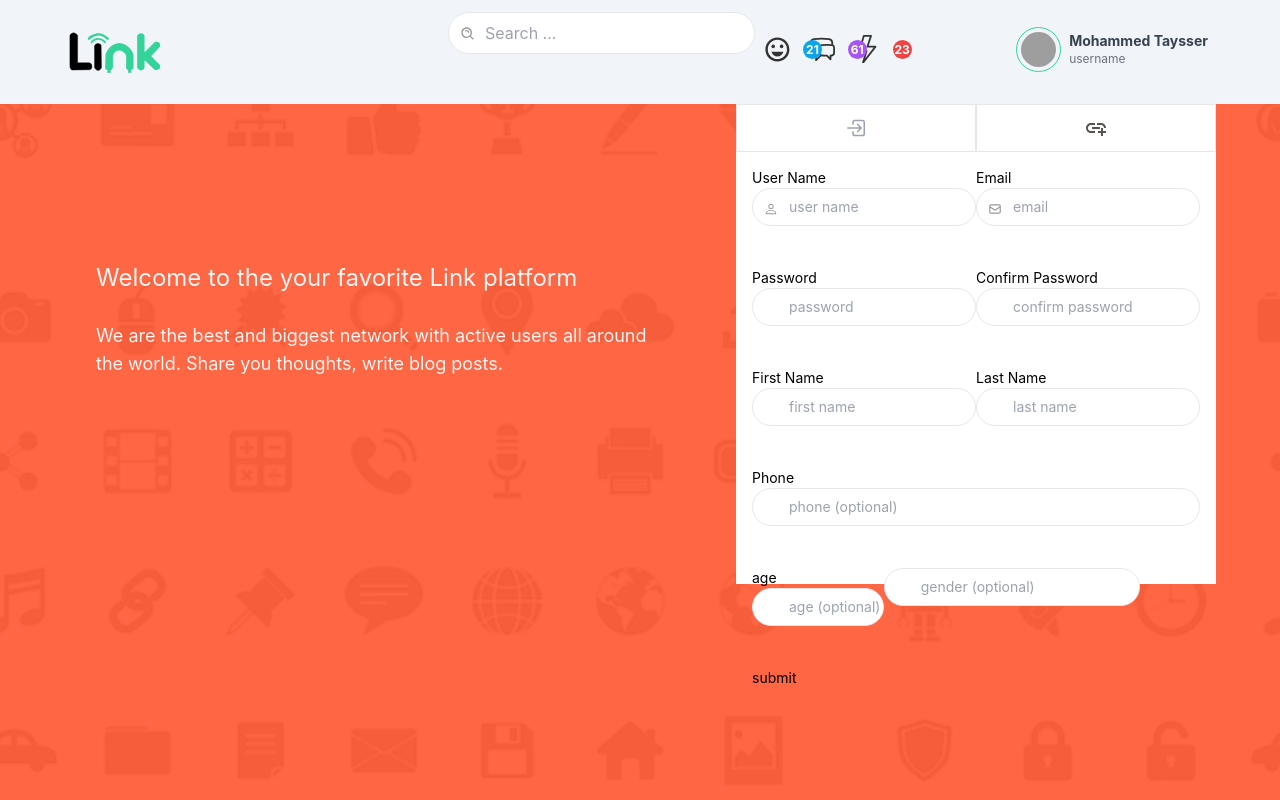
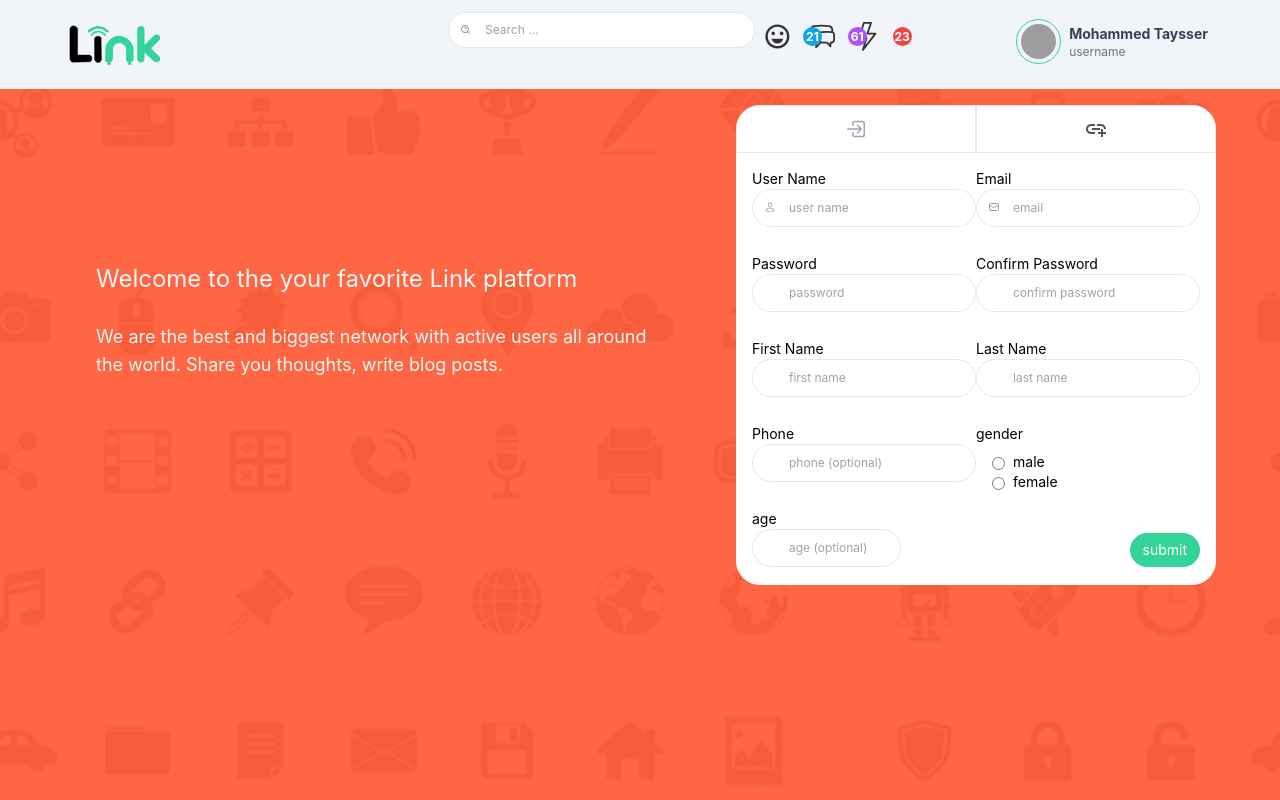
Before and after one commit to tahaebaed/link-social, a React (Create React App) app: page /registration/SignUp in a window 1280 px wide. Built offline with nearby package versions, Linux system fonts and the light colour scheme; grey boxes are pictures that could not be loaded.

Commit message:
sprint[3] - update user - update in explaination in input field and in layout

```diff
--- a/src/assets/sass/components/registration.scss
+++ b/src/assets/sass/components/registration.scss
@@ -8,13 +8,16 @@
 	left: 0;
 	right: 0;
 	bottom: 0;
-	width: 100%;
-	height: 100%;
 	text-align: center;
 	box-sizing: border-box;
 	animation: slide 50s linear infinite;
 	will-change: background-position;
 	z-index: -1;
+}
+
+.relative {
+	height: 45px !important;
+	font-size: 12px;
 }
 
 .registration-bg-wrap:before {
--- a/src/components/FormFields/FileInput.jsx
+++ b/src/components/FormFields/FileInput.jsx
@@ -1,29 +1,30 @@
-import axios from 'axios';
+/**
+	* @usage
+		- 	type : define the input file
+		- 	name : define the name input to handle the values to store it
+		- 	label : to display the place holder name for the upload instead of the default shape
+		- 	className : defines the classes were passing to control the styles
+		-  {...rest} : if there any other props passing to the input
+		-  new formData() to setup my file data
+	* @example
+		<FormikControl type="file" name="fromFormikPropertyValue" />
+
+	* @param {type, name, label, className, ...rest : others passing props} props
+	* @returns
+ */
+
 import { Field } from 'formik';
 import React from 'react';
 import { HiOutlineCamera } from 'react-icons/hi2';
 
-const FileInput = ({ control, name, label, ...rest }) => {
+const FileInput = ({ type, name, label, className, ...rest }) => {
 	const uploadFileHandler = (e) => {
 		const fd = new FormData();
 		fd.append('file', e.target.files[0]);
-		fd.append('public_id', e.target.files[0].name);
-		fd.append('upload_preset', 'jqmus7oo');
-		fd.append('api_key', 'tahaebaed2@gmail.com');
+		fd.append('image_name', e.target.files[0].name);
+		fd.append('type', e.target.files[0].type);
 
-		const url = 'https://api.cloudinary.com/v1_1/diih3lhke/image/upload';
-
-		axios
-			.post(url, fd, {
-				onUploadProgress: (progressEvent) => {
-					console.log(
-						`${Math.round((progressEvent.loaded / progressEvent.total) * 100)}%`
-					);
-				},
-			})
-			.then((res) => {
-				rest.setFieldValue('file', res.data);
-			});
+		rest.setFieldValue(name, fd);
 	};
 	return (
 		<Field name={name}>
@@ -32,12 +33,12 @@ const FileInput = ({ control, name, label, ...rest }) => {
 			}) => (
 				<label
 					htmlFor={name}
-					className='cursor-pointer mr-2 px-4 py-2 flex items-center'
+					className={`${className} cursor-pointer mr-2 px-4 py-2 flex items-center`}
 				>
 					<HiOutlineCamera className='mr-1 text-2xl' />
 					<span className='small-hidden'>{label}</span>
 					<input
-						type={control}
+						type={type}
 						id={name}
 						accept='video/*, image/*'
 						name={name}
--- a/src/components/FormFields/FormikControl.jsx
+++ b/src/components/FormFields/FormikControl.jsx
@@ -7,14 +7,14 @@ import Textarea from './Textarea';
 
 function FormikControl(props) {
 	switch (props.type) {
+		case 'radio':
+			return <RadioButton {...props} />;
 		case 'file':
 			return <FileInput {...props} />;
 		case 'textarea':
 			return <Textarea {...props} />;
 		case 'checkbox':
 			return <CheckBox {...props} />;
-		case 'radio':
-			return <RadioButton {...props} />;
 		default:
 			return <Input {...props} />;
 	}
--- a/src/layout/Registration.jsx
+++ b/src/layout/Registration.jsx
@@ -9,9 +9,9 @@ import '../assets/sass/components/registration.scss';
 const Registration = () => {
 	return (
 		<section>
-			<div className='registration-bg-wrap'></div>
-			<div className='container mt-[4rem] flex items-center justify-center'>
-				<div className='flex h-3/4 items-center flex-col md:flex-row justify-around w-full"'>
+			<div className='registration-bg-wrap h-[120vh] md:h-[100%] '></div>
+			<div className='container flex items-center justify-center'>
+				<div className='flex h-3/4 mt-[1rem] items-center flex-col md:flex-row justify-around w-full"'>
 					<div className='mb-[3rem] md:mr-[5rem] flex flex-col content-around md:ml-[2rem]'>
 						<h2 className='text-lg md:text-2xl text-stone-100 mb-7 '>
 							Welcome to the your favorite Link platform
@@ -21,12 +21,12 @@ const Registration = () => {
 							the world. Share you thoughts, write blog posts.
 						</p>
 					</div>
-					<div className='bg-white h-[30rem] flex flex-col '>
-						<div className='registration-buttons w-[30rem] flex items-start flex-row'>
+					<div className='bg-white rounded-3xl h-[30rem] flex flex-col '>
+						<div className='registration-buttons flex items-start flex-row'>
 							<NavLink
 								to='/registration/SignIn'
 								className={({ isActive }) =>
-									`h-[3rem] w-[15rem] flex items-center justify-center border text-2xl text-gray-400 transition-colors ${
+									`h-[3rem] w-[15rem] rounded-tl-3xl flex items-center justify-center border text-2xl text-gray-400 transition-colors ${
 										isActive ? 'text-stone-600' : ''
 									}`
 								}
@@ -36,7 +36,7 @@ const Registration = () => {
 							<NavLink
 								to='/registration/SignUp'
 								className={({ isActive }) =>
-									`h-[3rem] w-[15rem] flex items-center justify-center border text-2xl text-gray-400 transition-colors ${
+									`h-[3rem] w-[15rem] rounded-tr-3xl flex items-center justify-center border text-2xl text-gray-400 transition-colors ${
 										isActive ? 'text-stone-600' : ''
 									}`
 								}
--- a/src/pages/SignUp.jsx
+++ b/src/pages/SignUp.jsx
@@ -56,6 +56,7 @@ const SignUp = () => {
 	const onSubmit = (values) => {
 		dispatch(fetchUser(values));
 	};
+
 	return (
 		<Formik
 			initialValues={initialValues}
@@ -63,7 +64,7 @@ const SignUp = () => {
 			onSubmit={onSubmit}
 		>
 			{(formik) => (
-				<Form className='h-[30rem] w-full text-sm'>
+				<Form className=' w-full text-sm'>
 					<div className='w-full'>
 						<div className='flex'>
 							<div className='w-3/6'>
@@ -73,6 +74,7 @@ const SignUp = () => {
 									name='user_name'
 									id='user_name'
 									type='text'
+									control='text'
 									label='user name'
 									onChange={formik.handleChange}
 									onBlur={formik.handleBlur}
@@ -85,6 +87,7 @@ const SignUp = () => {
 									id='email'
 									icon={<HiOutlineMail />}
 									type='email'
+									control='email'
 									label='email'
 									onChange={formik.handleChange}
 									onBlur={formik.handleBlur}
@@ -98,6 +101,7 @@ const SignUp = () => {
 									name='password'
 									id='password'
 									control='password'
+									type='password'
 									label='password'
 									onChange={formik.handleChange}
 									onBlur={formik.handleBlur}
@@ -109,6 +113,7 @@ const SignUp = () => {
 									name='password_confirmation'
 									id='password_confirmation'
 									control='password'
+									type='password'
 									label='confirm password'
 									onChange={formik.handleChange}
 									onBlur={formik.handleBlur}
@@ -139,30 +144,24 @@ const SignUp = () => {
 								/>
 							</div>
 						</div>
-						<h2>Phone</h2>
 
-						<FormikControl
-							name='phone'
-							id='phone'
-							label='phone (optional)'
-							onChange={formik.handleChange}
-							onBlur={formik.handleBlur}
-						/>
-						<label className='flex'>
-							<div className='w-2/6'>
-								<h2>age </h2>
+						<div className='flex w-full'>
+							<div className='w-3/6'>
+								<h2>Phone</h2>
 
 								<FormikControl
-									name='age'
-									id='age'
-									label='age (optional)'
+									name='phone'
+									id='phone'
+									label='phone (optional)'
 									onChange={formik.handleChange}
 									onBlur={formik.handleBlur}
 								/>
 							</div>
-							<div className='w-4/5 flex'>
+							<div className='w-3/6'>
+								<h2>gender</h2>
 								<FormikControl
 									className='flex'
+									type='radio'
 									control='radio'
 									label='gender (optional)'
 									options={[
@@ -173,9 +172,26 @@ const SignUp = () => {
 									id='gender'
 								/>
 							</div>
+						</div>
+
+						<label className='flex'>
+							<div className='w-2/6 flex flex-col justify-between'>
+								<h2>age </h2>
+								<FormikControl
+									name='age'
+									id='age'
+									label='age (optional)'
+									onChange={formik.handleChange}
+									onBlur={formik.handleBlur}
+								/>
+							</div>
+							<div className='ml-auto mt-6'>
+								<Button sm className='' type='submit'>
+									submit
+								</Button>
+							</div>
 						</label>
 					</div>
-					<button type='submit'>submit</button>
 				</Form>
 			)}
 		</Formik>
```
